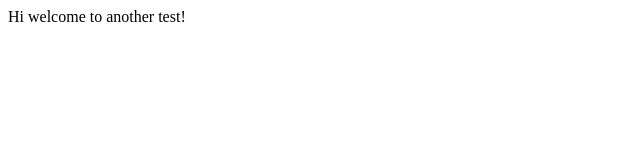
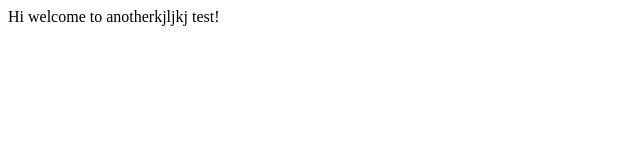
Before and after one commit to runnedrun/runnedrun.github.io, a plain HTML site: page -KWaJz2HXYirjG6jx2Tj/index.html in a window 1280 px wide. Shown: the full height of the page, 0-640 px from the left. Drawn offline with Linux system fonts and the light colour scheme.

Commit message:
Classadoo autocommit

```diff
--- a/-KWaJz2HXYirjG6jx2Tj/index.html
+++ b/-KWaJz2HXYirjG6jx2Tj/index.html
@@ -2,6 +2,6 @@
   <head>
   </head>
   <body>
-    Hi welcome to another test!
+    Hi welcome to anotherkjljkj test!
   </body>
 </html>
```
